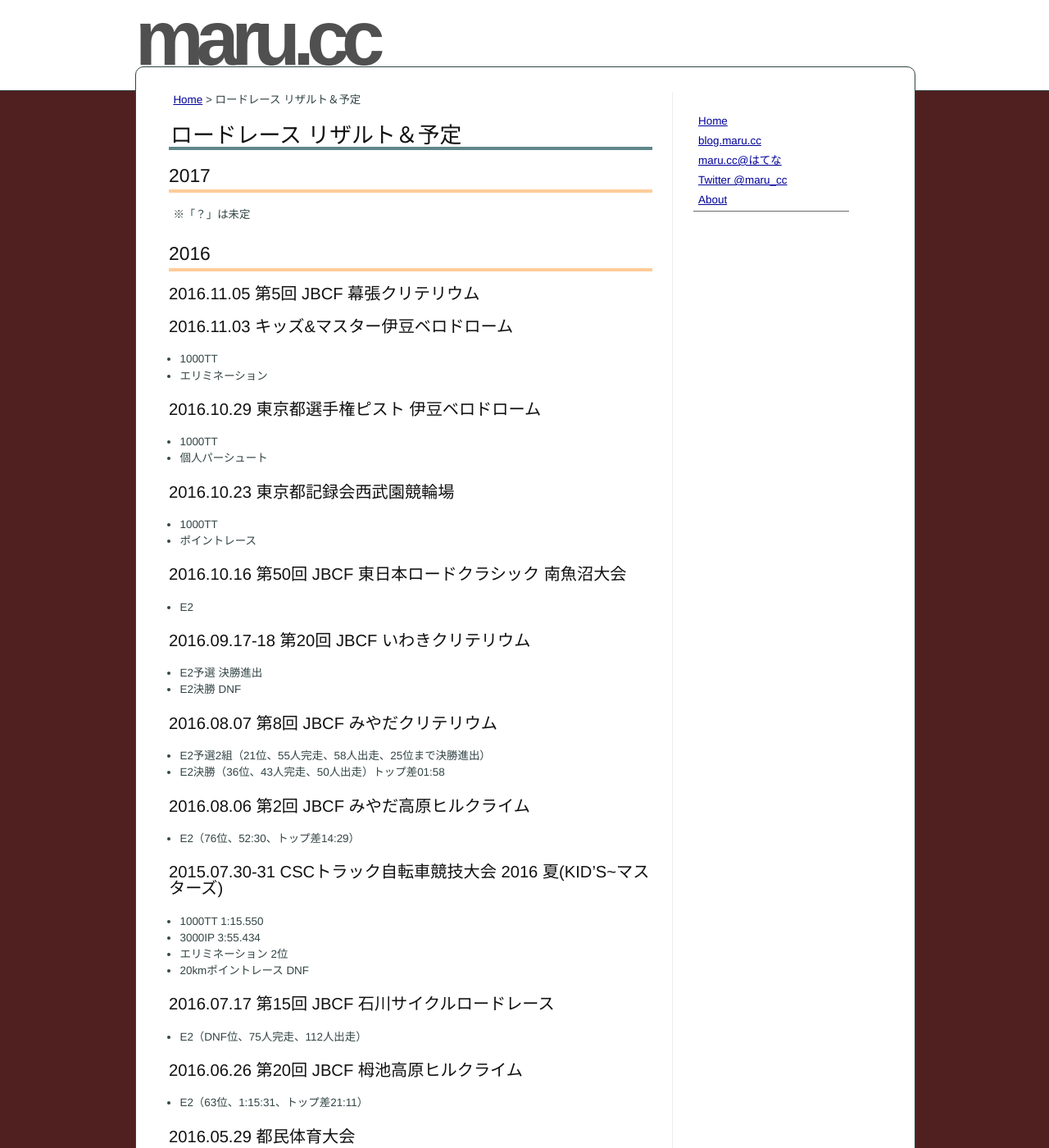
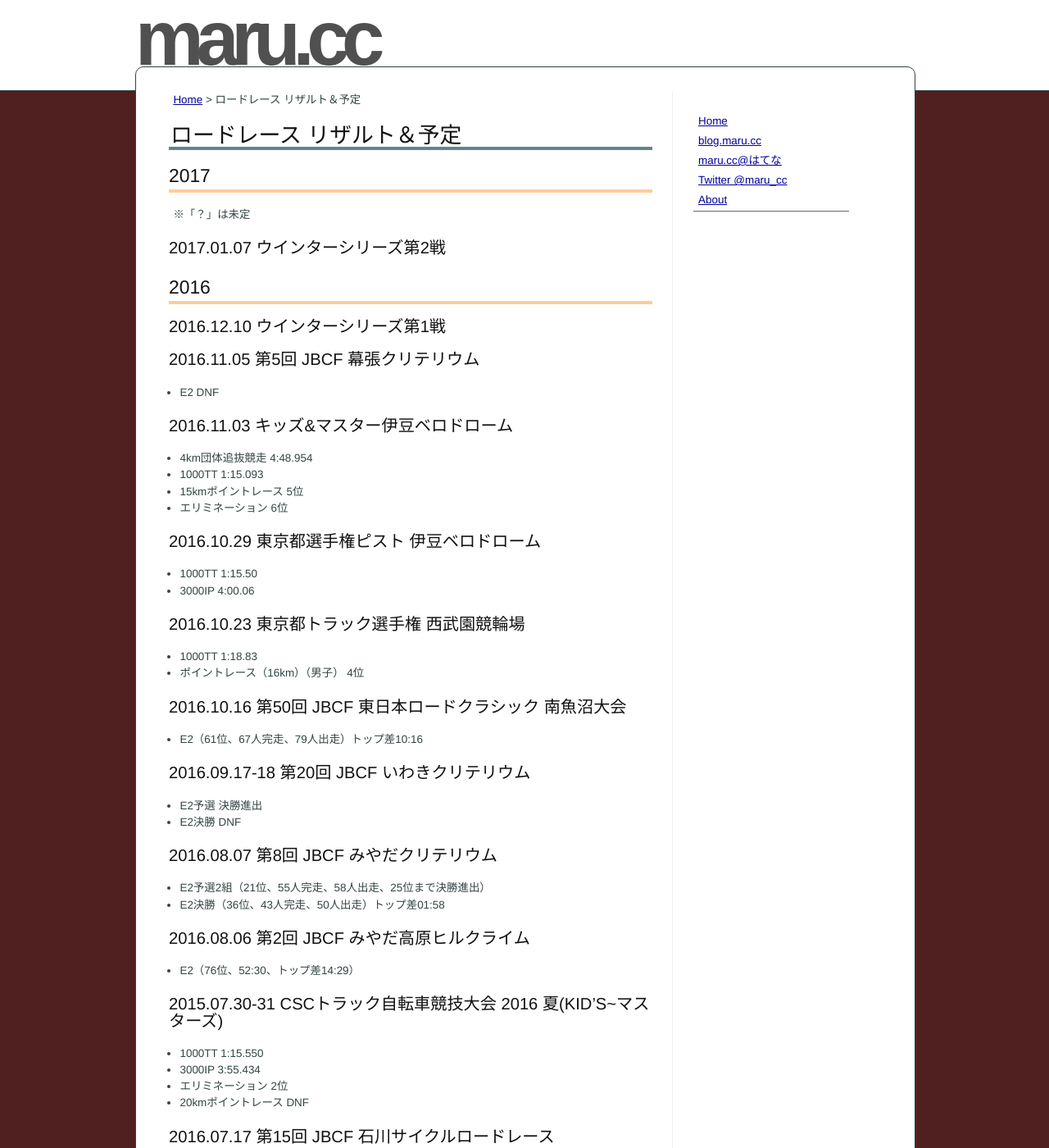
Before and after one commit to marucc/marucc.github.io, a Jekyll site: the page built from sports/results_bike.md, in a window 1280 px wide and 1400 px high. Shown: the whole window at 82% size. Built offline with Jekyll 4.4.1, drawn with Linux system fonts in a browser that asks for light colours.

Commit message:
Published with https://stackedit.io/

```diff
--- a/sports/results_bike.md
+++ b/sports/results_bike.md
@@ -12,24 +12,31 @@ markdown: kramdown
 
 ※「？」は未定
 
+### 2017.01.07 ウインターシリーズ第2戦
+
 ## 2016
 
+### 2016.12.10 ウインターシリーズ第1戦
+
 ### 2016.11.05  第5回 JBCF 幕張クリテリウム
+* E2 DNF
 
 ### 2016.11.03 キッズ&マスター伊豆ベロドローム
-* 1000TT
-* エリミネーション
+* 4km団体追抜競走 4:48.954
+* 1000TT 1:15.093
+* 15kmポイントレース 5位
+* エリミネーション 6位
 
 ### 2016.10.29 東京都選手権ピスト 伊豆ベロドローム
-* 1000TT
-* 個人パーシュート
+* 1000TT 1:15.50
+* 3000IP 4:00.06
 
-### 2016.10.23 東京都記録会西武園競輪場
-* 1000TT
-* ポイントレース
+### 2016.10.23 東京都トラック選手権 西武園競輪場
+* 1000TT 1:18.83
+* ポイントレース（16km）（男子） 4位
 
 ### 2016.10.16 第50回 JBCF 東⽇本ロードクラシック 南魚沼大会
-* E2
+* E2（61位、67人完走、79人出走）トップ差10:16
 
 ### 2016.09.17-18 第20回 JBCF いわきクリテリウム
 * E2予選 決勝進出
```
